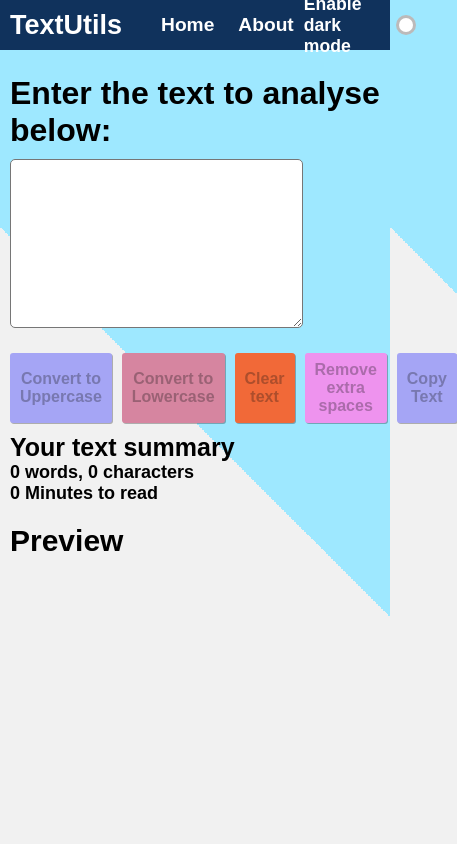
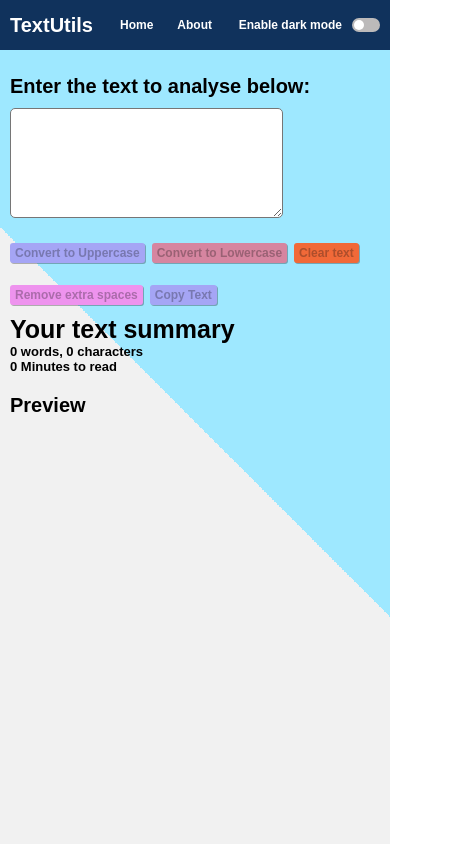
Before and after one commit to asadraiyan/react-textutils, a React (Create React App) app: page / in a window 390 px wide. Shown: the whole page, 457 px wide, since content can reach past the window. Built offline with nearby package versions, Linux system fonts and the light colour scheme; a web font is replaced by a local one.

Commit message:
made home page responsive

```diff
--- a/src/App.css
+++ b/src/App.css
@@ -14,7 +14,6 @@
 nav {
   display: flex;
   background-color: rgb(16 50 92);
-  ;
   justify-content: space-between;
   align-items: center;
   height: 50px;
@@ -112,3 +111,85 @@
 input:checked+.slider::before {
   transform: translateX(20px);
 }
+
+@media only screen and (max-width:525px) {
+  .logo {
+    font-size: 23px;
+  }
+
+  .navLink a {
+    font-size: 16px
+  }
+
+  .home {
+    margin-left: 5px;
+  }
+
+  .box {
+    gap: 5px;
+    font-size: 16px
+  }
+
+  .slider::before {
+    height: 9px;
+    width: 9px;
+    left: 2px;
+    bottom: 3px;
+
+  }
+
+
+
+  .switch {
+    width: 27px;
+    height: 15px;
+  }
+
+  input:checked+.slider::before {
+    transform: translateX(10px);
+  }
+
+}
+
+@media only screen and (max-width:445px) {
+  .logo {
+    font-size: 20px;
+  }
+
+  .navLink a {
+    font-size: 12px
+  }
+
+  .home {
+    margin-left: 3px;
+  }
+
+  .box {
+    gap: 5px;
+    font-size: 12px;
+    margin-right: 5px;
+  }
+
+  .slider {
+    border-radius: 15px;
+  }
+
+  .slider::before {
+    height: 10px;
+    width: 10px;
+    left: 2px;
+    bottom: 2px;
+
+  }
+
+  .switch {
+    width: 28px;
+    height: 14px;
+
+  }
+
+  input:checked+.slider::before {
+    transform: translateX(14px);
+  }
+
+}
--- a/src/components/Home.js
+++ b/src/components/Home.js
@@ -45,7 +45,7 @@
     <>
       <div className="big-container">
         <div className="main-container">
-          <h1>Enter the text to analyse below:</h1>
+          <h1 className="main-heading">Enter the text to analyse below:</h1>
           <textarea
             name="form"
             className="text"
--- a/src/styles/Home.css
+++ b/src/styles/Home.css
@@ -110,10 +110,121 @@
   font-size: 18px;
 }
 
-@media only screen and (max-width:500px) {
-  .text {
-    width: 75vw;
-    height: 20vh;
+@media only screen and (max-width:765px) {
+  .btncont {
+    flex-wrap: wrap;
   }
 
 }
+
+@media only screen and (max-width:525px) {
+  .main-heading {
+    font-size: 23px;
+  }
+
+  .text {
+    width: 63vw;
+    height: 15vh;
+    font-size: 16px;
+  }
+
+  .btncont {
+    gap: 7px;
+  }
+
+  .btn {
+    padding: 4px 6px;
+    font-size: 14px;
+  }
+
+  .btn1 {
+    padding: 4px 6px;
+    font-size: 14px;
+  }
+
+  .btn2 {
+    padding: 4px 6px;
+    font-size: 14px;
+  }
+
+  .btn3 {
+    padding: 4px 6px;
+    font-size: 14px;
+  }
+
+  .heading {
+    font-size: 23px;
+  }
+
+  .words-characters {
+    font-size: 15px;
+  }
+
+  .read {
+    font-size: 15px;
+  }
+
+  .preview {
+    font-size: 23px;
+  }
+
+  .preview-text {
+    font-size: 15px;
+  }
+}
+
+@media only screen and (max-width:445px) {
+  .main-heading {
+    font-size: 20px;
+  }
+
+  .text {
+    width: 70vw;
+    height: 13vh;
+    font-size: 14px;
+  }
+
+  .btncont {
+    gap: 7px;
+  }
+
+  .btn {
+    padding: 3px 5px;
+    font-size: 12px;
+  }
+
+  .btn1 {
+    padding: 3px 5px;
+    font-size: 12px;
+  }
+
+  .btn2 {
+    padding: 3px 5px;
+    font-size: 12px;
+  }
+
+  .btn3 {
+    padding: 3px 5px;
+    font-size: 12px;
+  }
+
+  .heading {
+    font-size: 20px;
+  }
+
+  .words-characters {
+    font-size: 13px;
+  }
+
+  .read {
+    font-size: 13px;
+  }
+
+  .preview {
+    font-size: 20px;
+  }
+
+  .preview-text {
+    font-size: 13px;
+  }
+}
```
